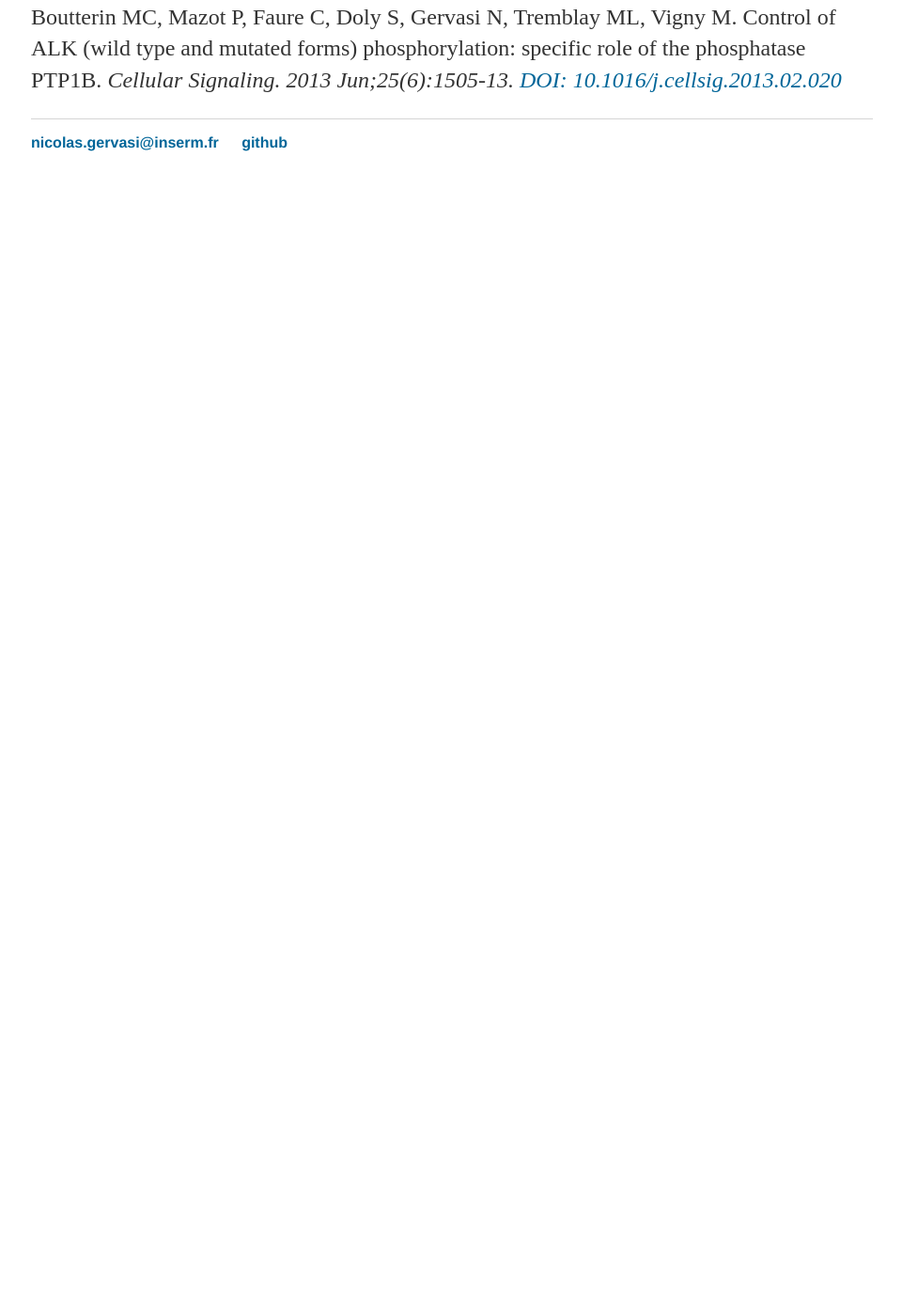
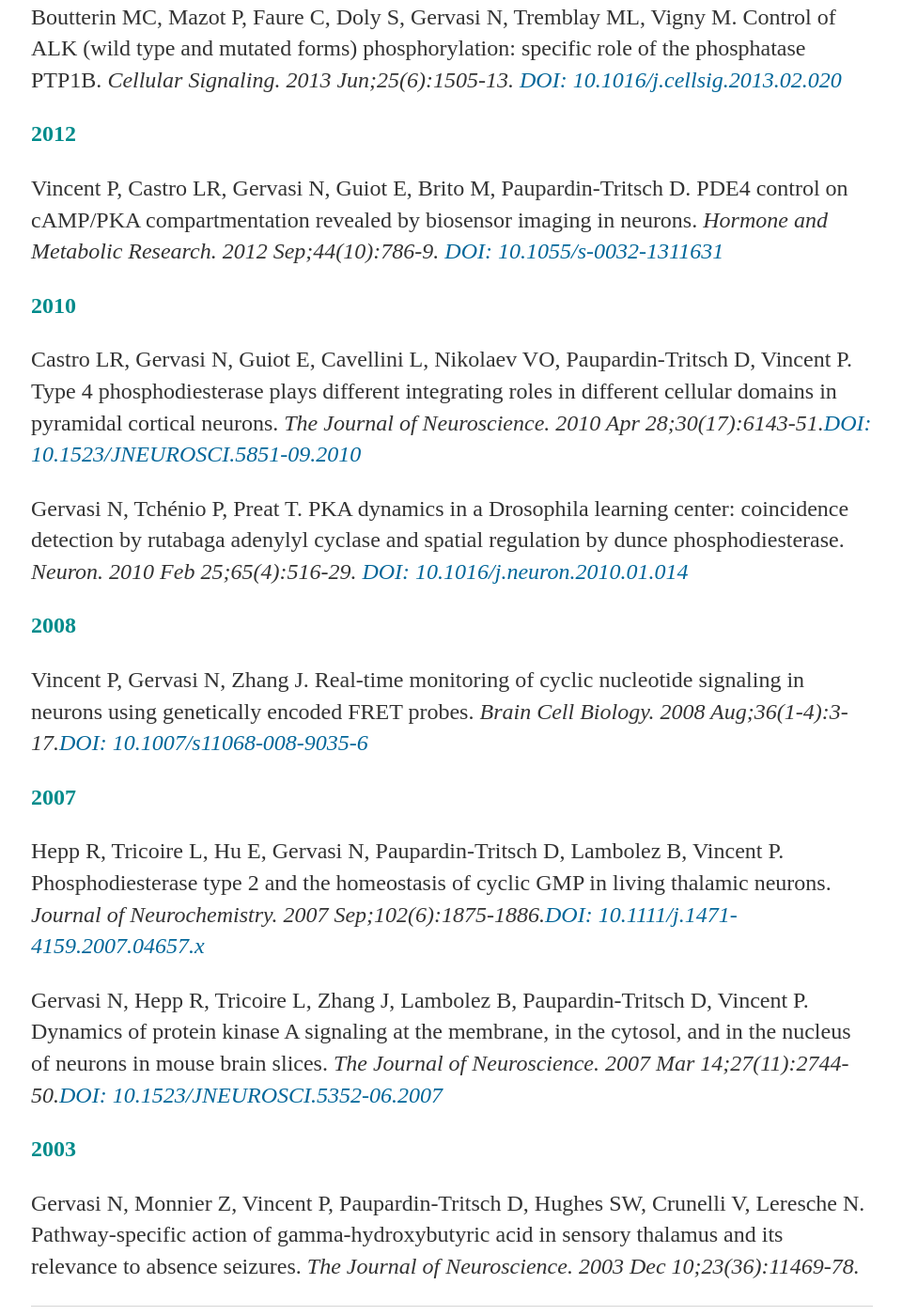
Before and after one commit to nicolasgervasi/nicolasgervasi.github.io, a Jekyll site: the page built from Publications/index.html, in a window 1280 px wide and 1400 px high, scrolled down 1737 px. Shown: the whole window at 94% size, without its empty margins (159-1119 px from the left). Built offline with Jekyll 4.4.1, drawn with Linux system fonts in a browser that asks for light colours; before the commit the page ends 1958 px from its top, so only the background shows below that.

Commit message:
Update index.html

```diff
--- a/Publications/index.html
+++ b/Publications/index.html
@@ -36,5 +36,23 @@ description: Publications Nicolas Gervasi.
 				<p style="color:darkcyan;"><strong>2013</strong></p>
 				<p>Boutterin MC, Mazot P, Faure C, Doly S, Gervasi N, Tremblay ML, Vigny M. Control of ALK (wild type and mutated forms) phosphorylation: specific role of the phosphatase PTP1B.<em> Cellular Signaling. 2013 Jun;25(6):1505-13. <a href=" https://doi.org/10.1016/j.cellsig.2013.02.020">DOI: 10.1016/j.cellsig.2013.02.020</a></em></p>
 
+				<p style="color:darkcyan;"><strong>2012</strong></p>
+				<p>Vincent P, Castro LR, Gervasi N, Guiot E, Brito M, Paupardin-Tritsch D. PDE4 control on cAMP/PKA compartmentation revealed by biosensor imaging in neurons.<em> Hormone and Metabolic Research. 2012 Sep;44(10):786-9. <a href="https://doi.org/10.1055/s-0032-1311631">DOI: 10.1055/s-0032-1311631</a></em></p>
+
+				<p style="color:darkcyan;"><strong>2010</strong></p>
+				<p>Castro LR, Gervasi N, Guiot E, Cavellini L, Nikolaev VO, Paupardin-Tritsch D, Vincent P. Type 4 phosphodiesterase plays different integrating roles in different cellular domains in pyramidal cortical neurons.<em> The Journal of Neuroscience. 2010 Apr 28;30(17):6143-51.<a href="https://doi.org/10.1523/JNEUROSCI.5851-09.2010">DOI: 10.1523/JNEUROSCI.5851-09.2010</a></em></p>
+
+				<p>Gervasi N, Tchénio P, Preat T. PKA dynamics in a Drosophila learning center: coincidence detection by rutabaga adenylyl cyclase and spatial regulation by dunce phosphodiesterase.<em> Neuron. 2010 Feb 25;65(4):516-29. <a href="https://doi.org/10.1016/j.neuron.2010.01.014">DOI: 10.1016/j.neuron.2010.01.014</a></em></p>
+
+				<p style="color:darkcyan;"><strong>2008</strong></p>
+				<p>Vincent P, Gervasi N, Zhang J. Real-time monitoring of cyclic nucleotide signaling in neurons using genetically encoded FRET probes.<em> Brain Cell Biology. 2008 Aug;36(1-4):3-17.<a href="https://doi.org/10.1007/s11068-008-9035-6">DOI: 10.1007/s11068-008-9035-6</a></em></p>
+
+				<p style="color:darkcyan;"><strong>2007</strong></p>
+				<p>Hepp R, Tricoire L, Hu E, Gervasi N, Paupardin-Tritsch D, Lambolez B, Vincent P. Phosphodiesterase type 2 and the homeostasis of cyclic GMP in living thalamic neurons.<em> Journal of Neurochemistry. 2007 Sep;102(6):1875-1886.<a href="https://doi.org/10.1111/j.1471-4159.2007.04657.x">DOI: 10.1111/j.1471-4159.2007.04657.x </a></em></p>
+
+				<p>Gervasi N, Hepp R, Tricoire L, Zhang J, Lambolez B, Paupardin-Tritsch D, Vincent P. Dynamics of protein kinase A signaling at the membrane, in the cytosol, and in the nucleus of neurons in mouse brain slices.<em> The Journal of Neuroscience. 2007 Mar 14;27(11):2744-50.<a href=" https://doi.org/10.1523/JNEUROSCI.5352-06.2007 ">DOI: 10.1523/JNEUROSCI.5352-06.2007 </a></em></p>
+
+				<p style="color:darkcyan;"><strong>2003</strong></p>
+				<p>Gervasi N, Monnier Z, Vincent P, Paupardin-Tritsch D, Hughes SW, Crunelli V, Leresche N. Pathway-specific action of gamma-hydroxybutyric acid in sensory thalamus and its relevance to absence seizures.<em> The Journal of Neuroscience. 2003 Dec 10;23(36):11469-78.
 
 </div>
```
